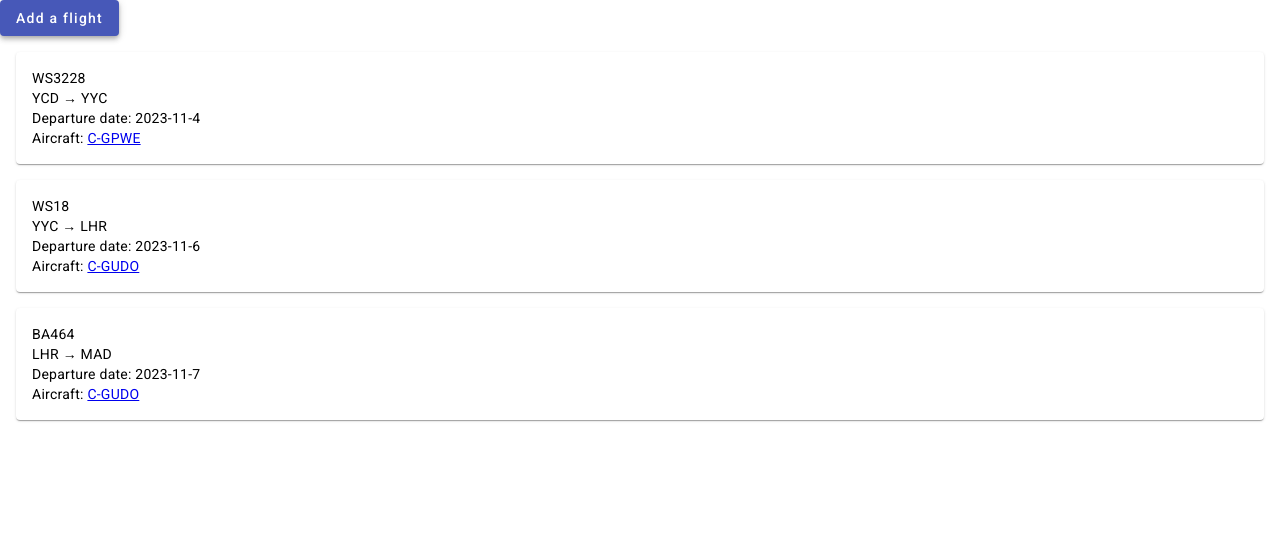
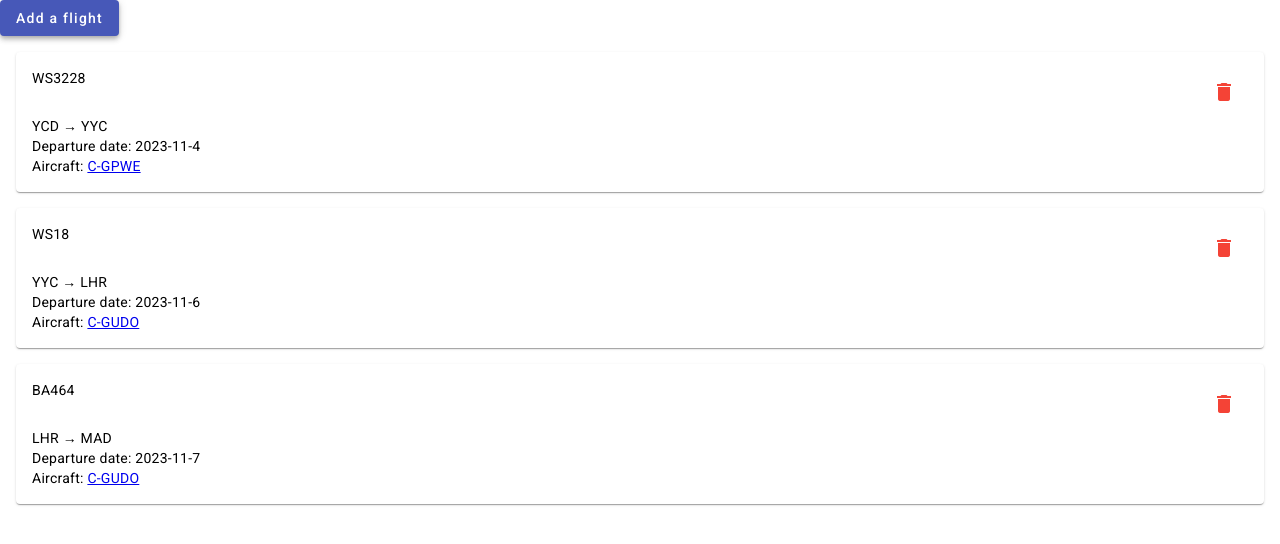
Before and after one commit to brettpasula/flight-tracker, an Angular app: page / in a window 1280 px wide. Shown: the top 544 px of the page. Built offline with nearby package versions, Linux system fonts and the light colour scheme; data requests are answered from the project's data file.

Commit message:
add delete button, begin routing

```diff
--- a/package.json
+++ b/package.json
@@ -3,7 +3,7 @@
   "version": "0.0.0",
   "scripts": {
     "ng": "ng",
-    "start": "ng serve",
+    "start": "ng serve & json-server --watch db.json",
     "build": "ng build",
     "watch": "ng build --watch --configuration development",
     "test": "ng test",
@@ -22,6 +22,7 @@
     "@angular/platform-browser-dynamic": "^16.1.0",
     "@angular/router": "^16.1.0",
     "json-server": "^0.17.4",
+    "leaflet": "^1.9.4",
     "rxjs": "~7.8.0",
     "tslib": "^2.3.0",
     "zone.js": "~0.13.0"
@@ -31,6 +32,7 @@
     "@angular/cli": "~16.1.6",
     "@angular/compiler-cli": "^16.1.0",
     "@types/jasmine": "~4.3.0",
+    "@types/leaflet": "^1.9.8",
     "jasmine-core": "~4.6.0",
     "karma": "~6.4.0",
     "karma-chrome-launcher": "~3.2.0",
--- a/src/app/app-routing.module.ts
+++ b/src/app/app-routing.module.ts
@@ -1,7 +1,10 @@
 import { NgModule } from '@angular/core';
 import { RouterModule, Routes } from '@angular/router';
+import { AddFlightComponent } from './add-flight/add-flight.component';
 
-const routes: Routes = [];
+const routes: Routes = [
+  { path: 'add-flight', component: AddFlightComponent}
+];
 
 @NgModule({
   imports: [RouterModule.forRoot(routes)],
--- a/src/app/app.component.html
+++ b/src/app/app.component.html
@@ -1,2 +1,2 @@
-<button mat-raised-button color="primary">Add a flight</button>
+<button mat-raised-button color="primary" [routerLink]="['/add-flight']">Add a flight</button>
 <flight *ngFor="let flight of flights" [flight]="flight"></flight>
--- a/src/app/app.module.ts
+++ b/src/app/app.module.ts
@@ -9,6 +9,7 @@ import { HttpClientModule } from '@angular/common/http';
 import { MatFormFieldModule } from '@angular/material/form-field';
 import { AddFlightComponent } from './add-flight/add-flight.component';
 import { MatButtonModule } from '@angular/material/button';
+import { MatIconModule } from '@angular/material/icon';
 
 @NgModule({
   declarations: [AppComponent, FlightComponent, AddFlightComponent],
@@ -20,6 +21,7 @@ import { MatButtonModule } from '@angular/material/button';
     HttpClientModule,
     MatFormFieldModule,
     MatButtonModule,
+    MatIconModule,
   ],
   providers: [],
   bootstrap: [AppComponent],
--- a/src/app/flight/flight.component.css
+++ b/src/app/flight/flight.component.css
@@ -1,3 +1,7 @@
 mat-card {
     margin: 16px;
 }
+
+#spacer {
+    width: 100%;
+}
--- a/src/app/flight/flight.component.html
+++ b/src/app/flight/flight.component.html
@@ -1,7 +1,12 @@
 <mat-card>
   <mat-card-header>{{
     flight.flightNumberPrefix + flight.flightNumber
-    }}</mat-card-header>
+    }}
+    <span id="spacer"></span>
+    <button mat-icon-button color="primary" aria-label="Delete flight record" color="warn">
+      <mat-icon>delete</mat-icon>
+    </button>
+  </mat-card-header>
   <mat-card-content>
     {{ flight.fromIATAAirportCode }} → {{ flight.toIATAAirportCode }}
     <br />
--- a/src/app/flight/flight.component.ts
+++ b/src/app/flight/flight.component.ts
@@ -12,5 +12,7 @@ export class FlightComponent {
 
   ngOnInit() {
     this.jetPhotosLink = "https://www.jetphotos.com/registration/" + this.flight.aircraftRegistration;
+
+    //var map = leaflet.map('map').setView([51.505, -0.09], 13);
   }
 }
```
Also changed, not shown: src/app/add-flight/add-flight.component.html (indentation only), 1 other file (tests, documents, lock files or other folders).
